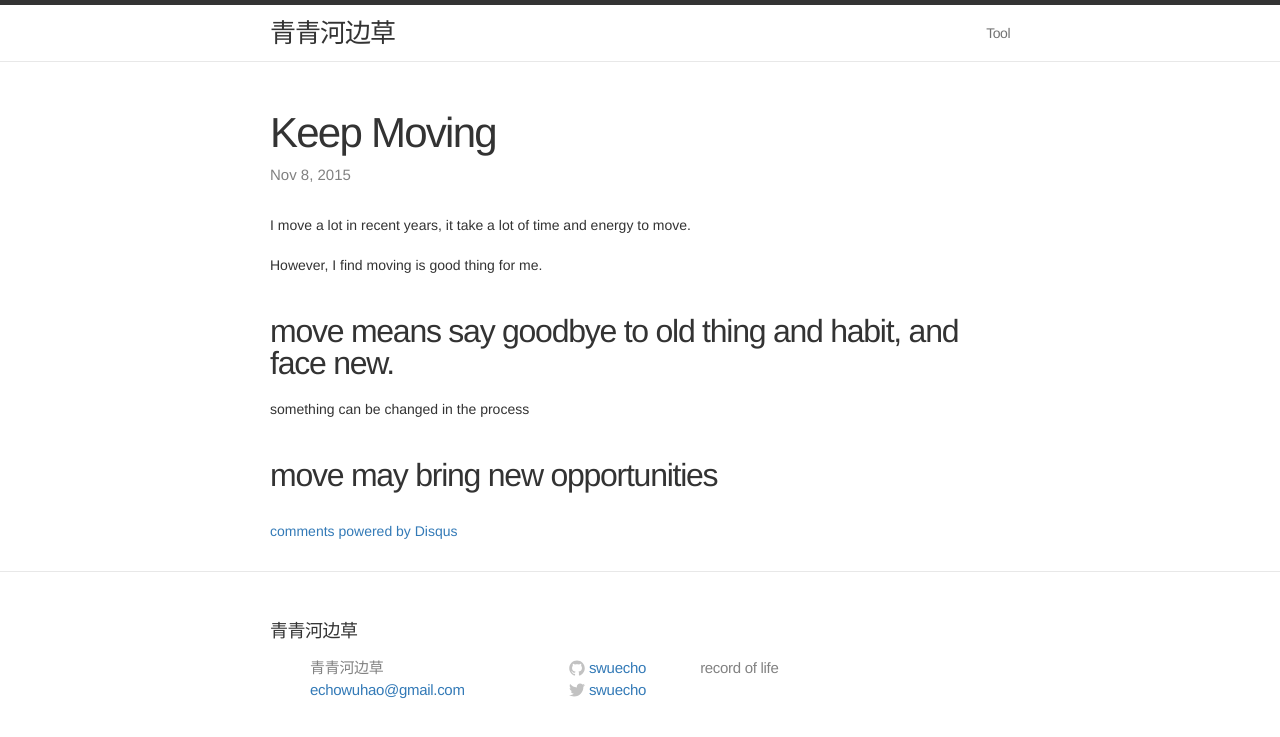
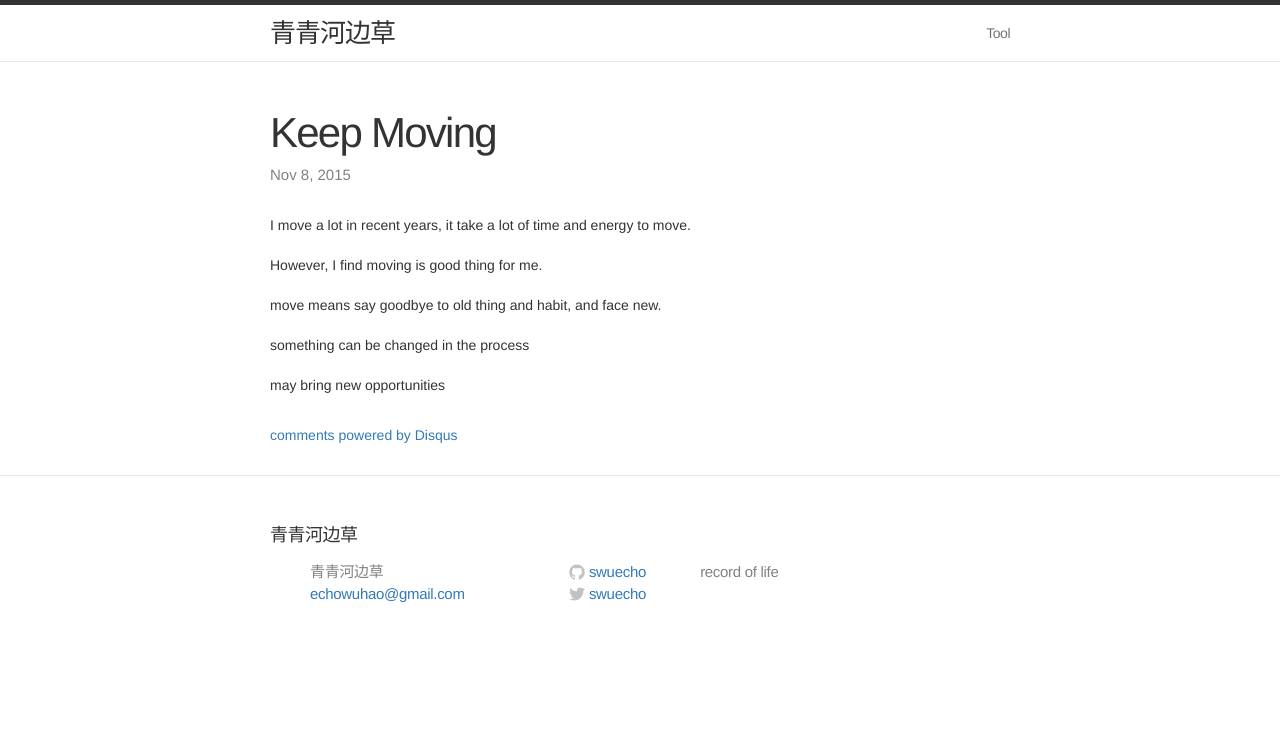
Before and after one commit to swuecho/swuecho.github.io, a Jekyll site: the page built from _posts/2015-11-08-keep-moving.md, in a window 1280 px wide. Shown: the top 737 px of the page. Built offline with Jekyll 4.4.1, drawn with Linux system fonts in a browser that asks for light colours; comment, search, counter and statistics services are not loaded.

Commit message:
update moving one

```diff
--- a/_posts/2015-11-08-keep-moving.md
+++ b/_posts/2015-11-08-keep-moving.md
@@ -9,11 +9,11 @@ I move a lot in recent years, it take a lot of time and energy to move.
 
 However, I find moving is good thing for me.
 
-## move means say goodbye to old thing and habit, and face new.
+move means say goodbye to old thing and habit, and face new.
 
 something can be changed in the process
 
-## move may bring new opportunities
+may bring new opportunities
 
 {% highlight bash %}
 
```
